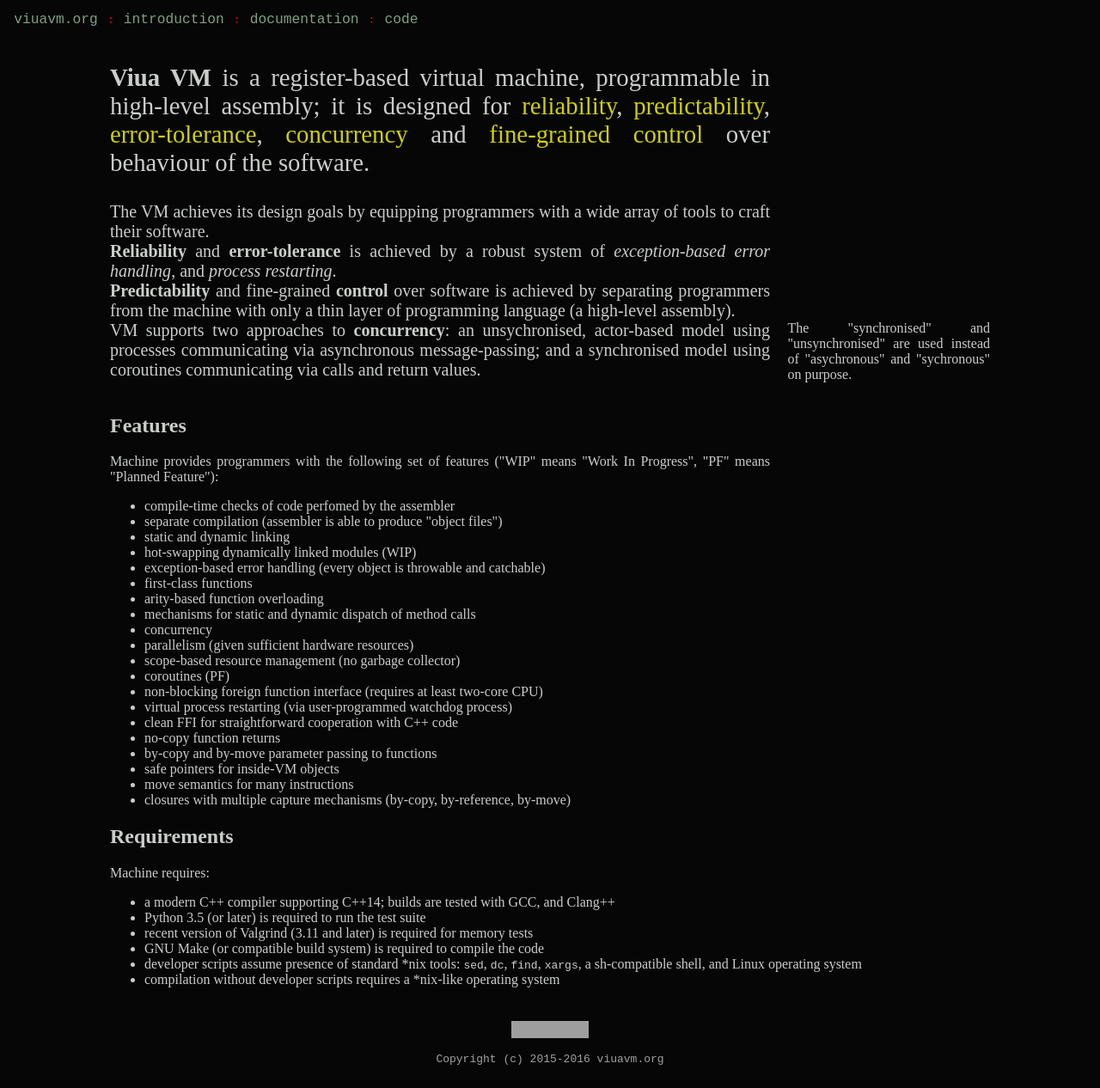
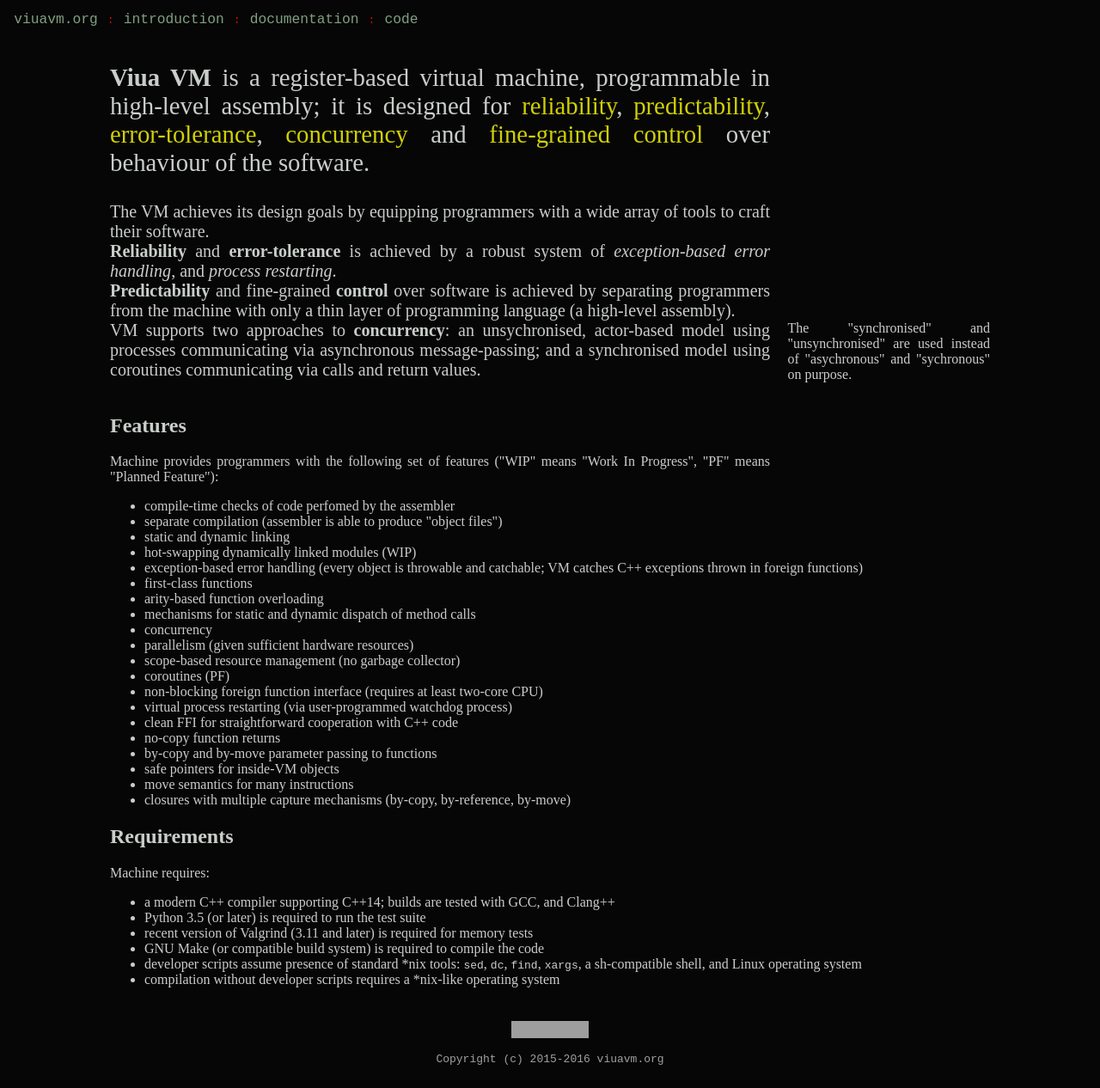
Before and after one commit to marekjm/viuavm.org, a Jekyll site: the page built from introduction.html, in a window 1280 px wide. Shown: the whole page at 86% size. Built offline with Jekyll 4.4.1, drawn with Linux system fonts in a browser that asks for light colours; grey boxes are pictures that could not be loaded.

Commit message:
Clarify that C++ exceptions from FFI calls are caught by the VM

```diff
--- a/introduction.html
+++ b/introduction.html
@@ -36,7 +36,7 @@
             <li>separate compilation (assembler is able to produce "object files")</li>
             <li>static and dynamic linking</li>
             <li>hot-swapping dynamically linked modules (WIP)</li>
-            <li>exception-based error handling (every object is throwable and catchable)</li>
+            <li>exception-based error handling (every object is throwable and catchable; VM catches C++ exceptions thrown in foreign functions)</li>
             <li>first-class functions</li>
             <li>arity-based function overloading</li>
             <li>mechanisms for static and dynamic dispatch of method calls</li>
```
